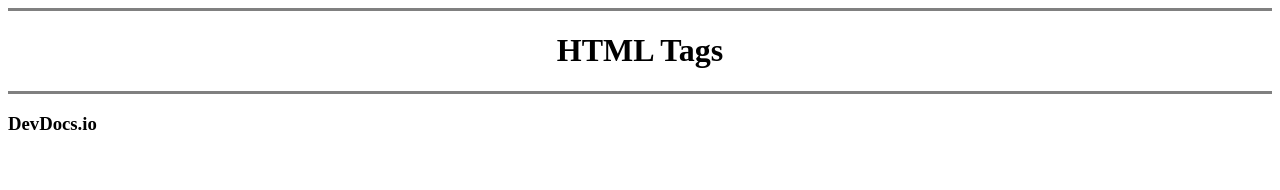
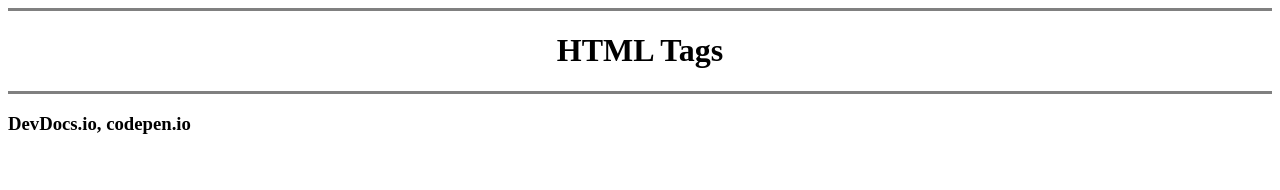
Before and after one commit to Levillion/cv, a plain HTML site: page index.html in a window 1280 px wide. Shown: the top 190 px of the page. Drawn offline with Linux system fonts and the light colour scheme.

Commit message:
Update index.html

```diff
--- a/index.html
+++ b/index.html
@@ -9,7 +9,7 @@
     <hr size = "3" noshade/>
     <h1 align=center>HTML Tags</h1>
     <hr size = 3 noshade>
-    <h3>DevDocs.io</h3>
+    <h3>DevDocs.io, codepen.io</h3>
     <!-- h# elements with each bigger number produces smaller font -->
     <br>
     <h4><"element": "attribute"="value">... ...<"/element"></h4>
```
